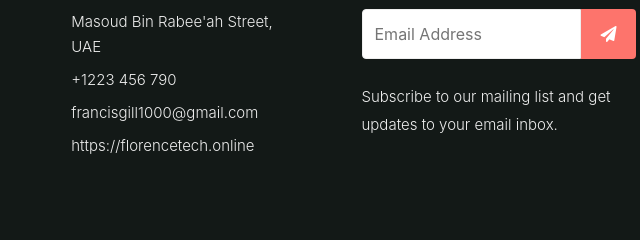
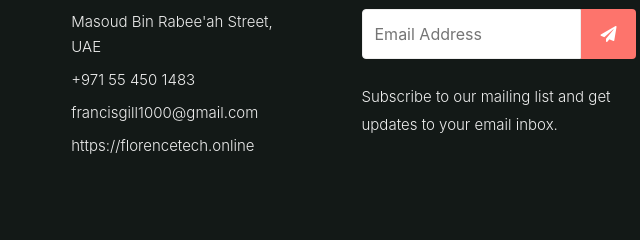
Before and after one commit to francisgill1000/florencetech.online, a plain HTML site: page services.html in a window 1280 px wide. Shown: the part 3244-3484 px from the top of the page, 589-1229 px from the left. Drawn offline with Linux system fonts and the light colour scheme.

Commit message:
Update services.html

```diff
--- a/services.html
+++ b/services.html
@@ -282,7 +282,7 @@ Author URL: http://w3layouts.com
                                 <h3>Contact Info</h3>
                                 <ul class="footer-contact-list">
                                     <li class="">Masoud Bin Rabee'ah Street, UAE</li>
-                                    <li class="mt-2"><a href="tel:+12 23456790">+1223 456 790</a></li>
+                                    <li class="mt-2"><a href="tel:++971 55 450 1483">+971 55 450 1483</a></li>
                                     <li class="mt-2"><a href="mailto:francisgill1000@gmail.com">francisgill1000@gmail.com</a></li>
                                     <li class="mt-2"><a href="https://florencetech.online" target="_blank">https://florencetech.online</a></li>
                                 </ul>
```
